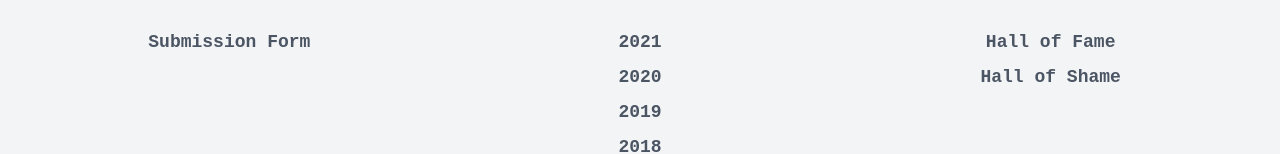
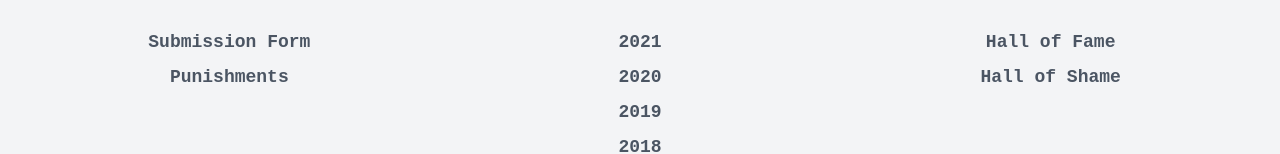
Before and after one commit to Jimbomoso/pissah, a Next.js app: page / in a window 1280 px wide. Shown: the part 1439-1593 px from the top of the page. Built offline with nearby package versions, Linux system fonts and the light colour scheme.

Commit message:
Adds link to footer

```diff
--- a/components/footer.js
+++ b/components/footer.js
@@ -18,6 +18,14 @@ export default function Footer() {
                   className="hover:underline text-gray-600 hover:text-orange-500"
                 >
                   Submission Form
+                </a>
+              </li>
+              <li className="mt-2">
+                <a
+                  href="https://docs.google.com/spreadsheets/d/1NAXTWVY7QHu65qoDEGeTK7ixVJH3TggjYkKj5MdtdnU/edit?usp=sharing"
+                  className="hover:underline text-gray-600 hover:text-orange-500"
+                >
+                  Punishments
                 </a>
               </li>
             </ul>
```
